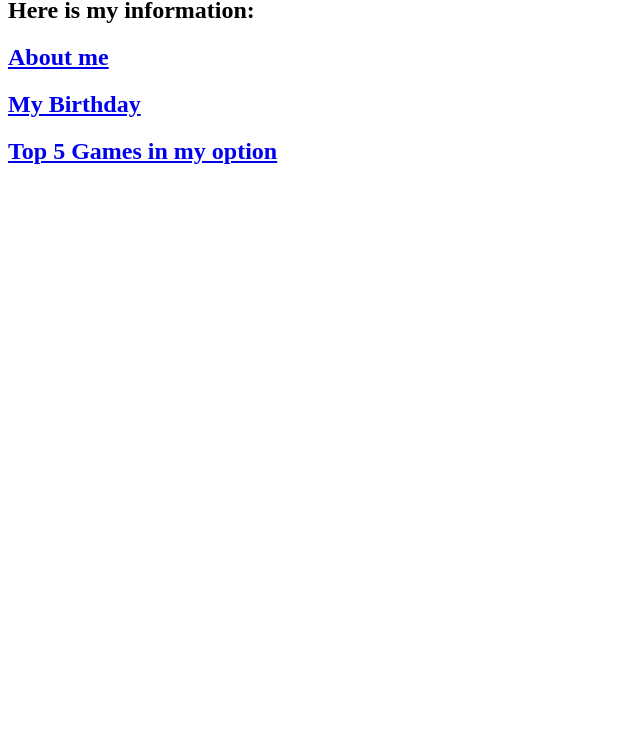
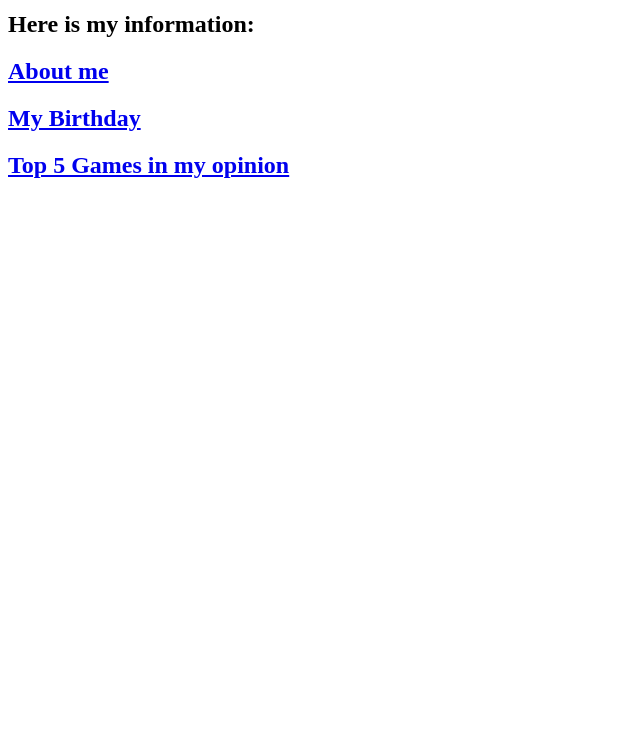
Before and after one commit to ShoxruzDev/MyPage-HTML, a plain HTML site: page index.html in a window 1280 px wide. Shown: the part 69-800 px from the top of the page, without its empty margins (0-640 px from the left). Drawn offline with Linux system fonts and the light colour scheme.

Commit message:
Update index.html

```diff
--- a/index.html
+++ b/index.html
@@ -1,5 +1,15 @@
-<h1>This is my first website</h1>
-<h2>Here is my information:</h2>
-<h2><a href="../4.3 HTML Porfolio Project/public/about.html">About me</a></h2>
-<h2><a href="../4.3 HTML Porfolio Project/public/birthday-invite.html">My Birthday</a></h2>
-<h2><a href="../4.3 HTML Porfolio Project/public/movie-ranking.html">Top 5 Games in my option</a></h2>
+<!DOCTYPE html>
+<html>
+  <head>
+    <meta charset="UTF-8" />
+    <title>My First Website</title>
+  </head>
+  <body>
+    <h1>This is my first website</h1>
+    <h2>Here is my information:</h2>
+
+    <h2><a href="about.html">About me</a></h2>
+    <h2><a href="birthday-invite.html">My Birthday</a></h2>
+    <h2><a href="movie-ranking.html">Top 5 Games in my opinion</a></h2>
+  </body>
+</html>
```
